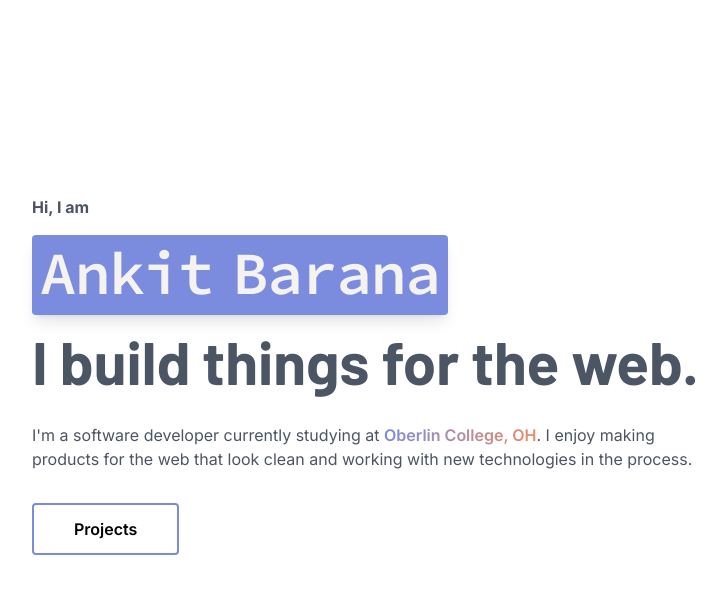
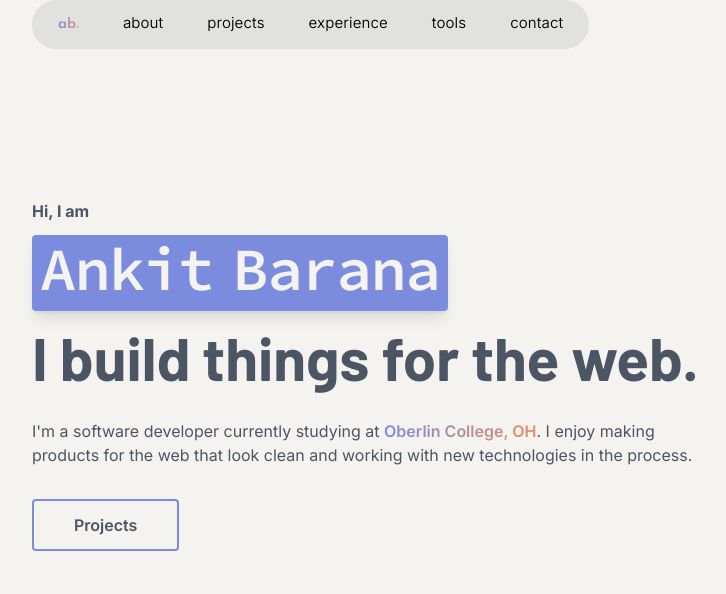
Before and after one commit to ankit-barana/personal-website, a Next.js app: page / in a window 1280 px wide. Shown: the top 594 px of the page, without its empty margins (144-870 px from the left). Built offline with nearby package versions, Linux system fonts and the light colour scheme.

Commit message:
add navigation bar

```diff
--- a/src/components/Button.tsx
+++ b/src/components/Button.tsx
@@ -8,7 +8,7 @@ interface ButtonProps extends ButtonHTMLAttributes<HTMLButtonElement> {
 
 const Button = ({ className, children, ...rest }: ButtonProps) => {
     const styles = clsx(
-        'relative z-10 w-fit overflow-hidden rounded border-2 border-primary-800 px-10 py-3 font-semibold',
+        'relative z-5 w-fit overflow-hidden rounded border-2 border-primary-800 px-10 py-3 font-semibold text-preferred-gray',
         'hover:border-transparent hover:text-preferred-white',
         'from-primary-800 to-primary-100 transition after:absolute after:inset-y-0 after:left-[-120%] after:right-full after:-z-10 after:block after:w-40 after:-skew-x-12 after:bg-gradient-to-r after:py-3 after:transition-all',
         'hover:after:inset-y-0 hover:after:-left-2 hover:after:right-0',
--- a/src/components/Intro.tsx
+++ b/src/components/Intro.tsx
@@ -6,8 +6,8 @@ const Intro = () => {
         <section className="flex flex-col justify-center min-h-[600px] md:min-h-[750px]">
             <p className="font-bold text-gray-600">Hi, I am</p>
             <div
-                className="mt-4 flex flex-col rounded max-w-fit font-semibold font-mono text-5xl tracking-tight text-preferred-white
-                bg-primary-800 px-2 pb-3 pt-2 whitespace-nowrap shadow-lg sm:flex-row sm:text-5xl lg:text-6xl"
+                className="mt-3 flex flex-col rounded max-w-fit font-semibold font-mono text-5xl tracking-tight text-preferred-white
+                bg-primary-800 px-2 pb-3 pt-1 whitespace-nowrap shadow-lg sm:flex-row sm:text-5xl lg:text-6xl"
             >
                 <span className="mr-5">Ankit</span>
                 <span>Barana</span>
--- /dev/null
+++ b/src/components/Navbar.tsx
@@ -0,0 +1,42 @@
+import clsx from 'clsx';
+import Gradient from './Gradient';
+import Button from './Button';
+
+const Navbar = () => {
+    return (
+        <ul className="z-10 p-1 fixed mx-auto flex w-fit rounded-full bg-preferred-glass opacity-100 backdrop-blur-[10.5px]">
+            <Tab>
+                <Gradient
+                    text="ab."
+                    className="font-bold font-logo text-[15px]"
+                />
+            </Tab>
+            <Tab>about</Tab>
+            <Tab>projects</Tab>
+            <Tab>experience</Tab>
+            <Tab>tools</Tab>
+            <Tab>contact</Tab>
+        </ul>
+    );
+};
+
+const Tab = ({
+    className,
+    children,
+}: {
+    className?: string;
+    children?: React.ReactNode;
+}) => (
+    <li
+        className={clsx(
+            'relative w-fit bg-primary-400 rounded-full md:px-[22px] md:py-2',
+            'text-center text-black font-[350] text-[15px] tracking-[0.1px]',
+            'bg-opacity-0 hover:bg-opacity-100 transition-opacity duration-700',
+            className
+        )}
+    >
+        {children}
+    </li>
+);
+
+export default Navbar;
--- a/src/pages/_document.tsx
+++ b/src/pages/_document.tsx
@@ -1,10 +1,10 @@
-import { Html, Head, Main, NextScript } from "next/document";
+import { Html, Head, Main, NextScript } from 'next/document';
 
 export default function Document() {
     return (
         <Html lang="en">
             <Head />
-      <body>
+            <body className="bg-preferred-white">
                 <Main />
                 <NextScript />
             </body>
--- a/src/pages/index.tsx
+++ b/src/pages/index.tsx
@@ -2,6 +2,7 @@ import { NextPage } from 'next';
 import { getAllProjectsData } from '@/services/projectService';
 import { Project } from '@/types/project';
 import Intro from '@/components/Intro';
+import Navbar from '@/components/Navbar';
 
 interface IndexProps {
     projects: Project[];
@@ -11,6 +12,7 @@ const Index: NextPage<IndexProps> = ({ projects }) => {
     return (
         <div className="mx-auto max-w-6xl">
             <div className="w-full px-4 sm:px-8 lg:ml-20">
+                <Navbar />
                 <Intro />
             </div>
         </div>
--- a/src/styles/globals.css
+++ b/src/styles/globals.css
@@ -1,6 +1,8 @@
 @import url('https://fonts.googleapis.com/css2?family=Inter:wght@200;300;400;500;600;700&display=swap');
 @import url('https://fonts.googleapis.com/css2?family=Barlow:ital,wght@0,300;0,400;0,500;0,600;0,700;1,300;1,400;1,500;1,600;1,700&display=swap');
 @import url('https://fonts.googleapis.com/css2?family=Source+Code+Pro:wght@400;600;700;800&display=swap');
+@import url('https://fonts.googleapis.com/css2?family=Inter:wght@100..900&family=Josefin+Sans:ital,wght@0,100..700;1,100..700&display=swap');
+@import url('https://fonts.googleapis.com/css2?family=Comfortaa:wght@300..700&family=Inter:wght@100..900&family=Josefin+Sans:ital,wght@0,100..700;1,100..700&display=swap');
 
 @tailwind base;
 @tailwind components;
--- a/tailwind.config.ts
+++ b/tailwind.config.ts
@@ -9,6 +9,7 @@ const config: Config = {
     fontFamily: {
       sans: ['Inter', 'sans-serif'],
       mono: ['Source Code Pro', 'monospace'],
+      logo: ['Josefin Sans', 'comfortaa'],
       heading: ['Barlow', 'sans-serif'],
     },
     extend: {
@@ -17,34 +18,17 @@ const config: Config = {
           100: '#E88D67',
           200: '#D1999C',
           300: '#BB999C',
-          400: '#BB999C',
+          400: '#BFC7EE',
           500: '#AA99C3',
           600: '#9999C3',
           700: '#8A92DE',
           800: '#7B8CDE',
         },
-        secondary: {
-          100: '#F9F6F1',
-          200: '#EDE4D4',
-          300: '#E0D1B8',
-          400: '#D3BE9C',
-          500: '#C6AB80',
-          600: '#B99964',
-        },
-        accent: {
-          100: '#E1ABA9',
-          200: '#D78F8D',
-          300: '#CD7370',
-          400: '#C35754',
-          500: '#B0413E',
-          600: '#983935',
-          700: '#7F2F2D',
-          800: '#652624',
-          900: '#4C1C1B',
-        },
         preferred: {
           white: '#F5F3EF',
           gray: '#4B5563',
+          glass: '#d9d9d9b3',
+
         },
       },
     },
```
Lines whose indentation alone changed are shown as unchanged.
